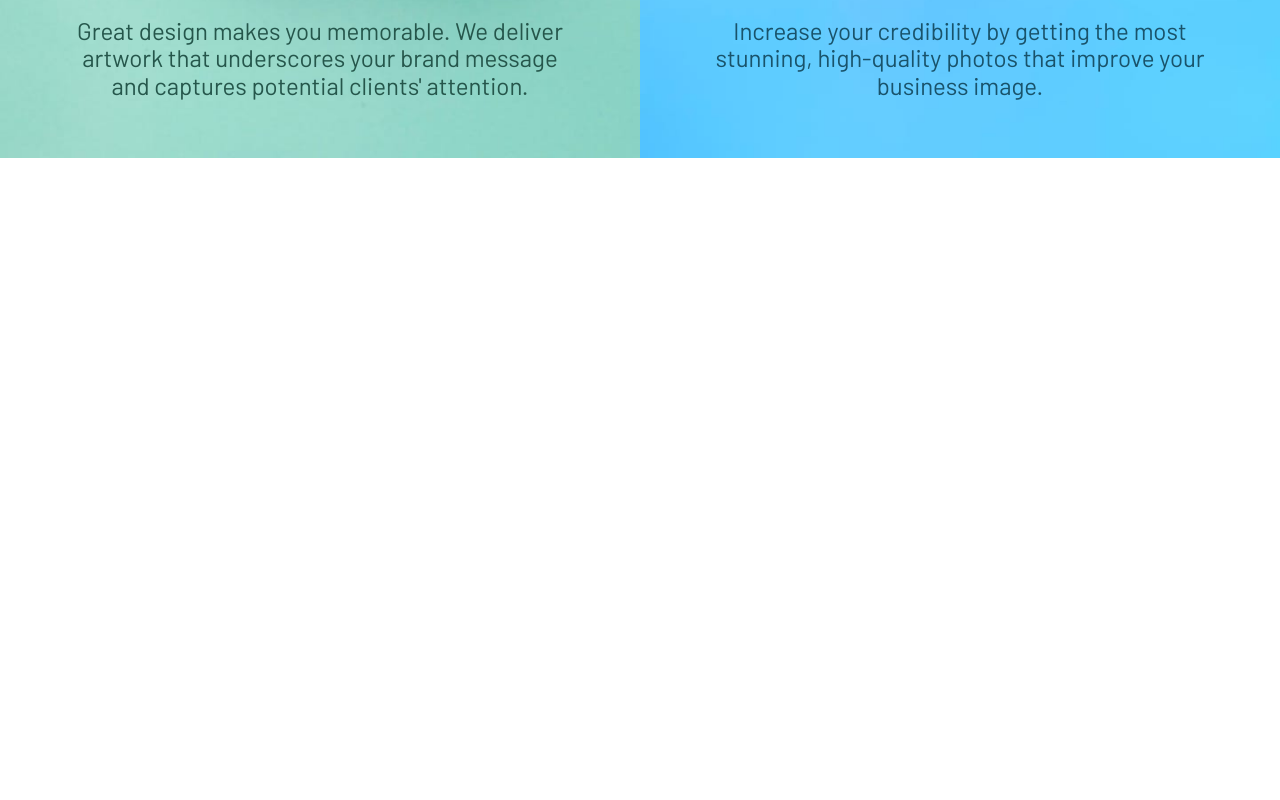
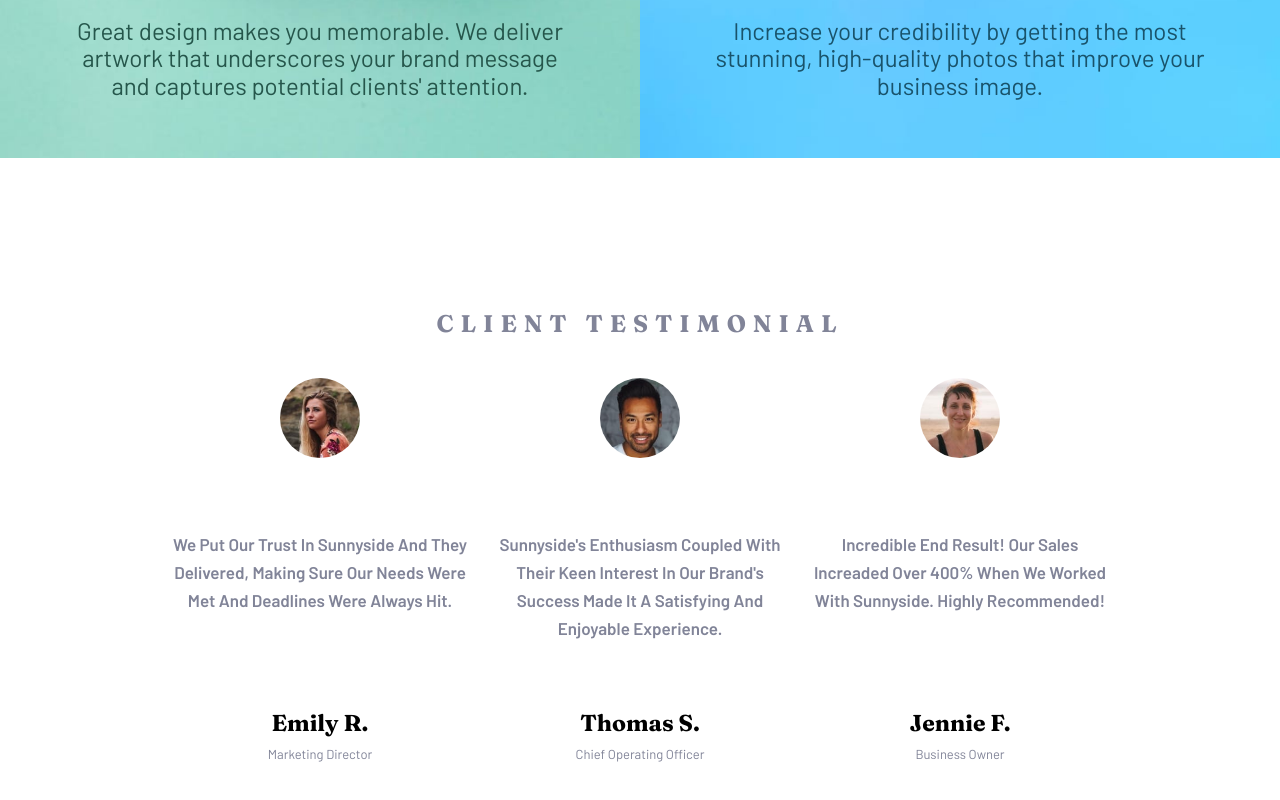
Before and after one commit to Fernando-uif/Sunnyside-agency-landing-page, a React (Vite) app: page / in a window 1280 px wide. Shown: the part 2161-2961 px from the top of the page. Before the commit the page ends 2321 px from the top, so only its background shows below. Built offline with nearby package versions, Linux system fonts and the light colour scheme.

Commit message:
Add the testimonial section

```diff
--- a/src/App.jsx
+++ b/src/App.jsx
@@ -1,4 +1,5 @@
 import { NavBar, Header, Content } from "./components/Index";
+import { Testimonial } from "./components/Testimonial";
 
 const App = () => {
   return (
@@ -6,7 +7,7 @@
       <NavBar />
       <Header />
       <Content/>
-
+      <Testimonial/>
     </>
   );
 };
--- /dev/null
+++ b/src/components/Testimonial.jsx
@@ -0,0 +1,56 @@
+import React from "react";
+import { getImageUrl } from "../helpers/getImage";
+import "../sass/layout/testimonial.scss";
+export const Testimonial = () => {
+  return (
+    <>
+      <div className="testimonial">
+        <div className="testimonial__title">client testimonial</div>
+        <div className="testimonial__container">
+          <div className="testimonial__card">
+            <div className="testimonial__img">
+              <img
+                src={getImageUrl("people/image-emily.jpg")}
+                alt="image-emily.jpg"
+              />
+            </div>
+            <div className="testimonial__description">
+              we put our trust in Sunnyside and they delivered, making sure our
+              needs were met and deadlines were always hit.
+            </div>
+            <div className="testimonial__name">emily r.</div>
+            <div className="testimonial__role">marketing director</div>
+          </div>
+          <div className="testimonial__card">
+            <div className="testimonial__img">
+              <img
+                src={getImageUrl("people/image-thomas.jpg")}
+                alt="image-thomas.jpg"
+              />
+            </div>
+            <div className="testimonial__description">
+              Sunnyside's enthusiasm coupled with their keen interest in our
+              brand's success made it a satisfying and enjoyable experience.
+            </div>
+            <div className="testimonial__name">thomas S.</div>
+            <div className="testimonial__role">chief operating officer</div>
+          </div>
+          <div className="testimonial__card">
+            <div className="testimonial__img">
+              <img
+                src={getImageUrl("people/image-jennie.jpg")}
+                alt="image-jennie.jpg"
+              />
+            </div>
+            <div className="testimonial__description">
+              Incredible end result! Our sales increaded over 400% when we
+              worked with Sunnyside. Highly recommended!
+            </div>
+            <div className="testimonial__name">jennie f.</div>
+            <div className="testimonial__role">business owner</div>
+          </div>
+        </div>
+      </div>
+    </>
+  );
+};
--- /dev/null
+++ b/src/sass/layout/testimonial.scss
@@ -0,0 +1,72 @@
+@import '../abstract/variables.scss';
+
+.testimonial {
+    padding: 15rem;
+
+    &__container {
+
+        display: flex;
+        align-items: center;
+        justify-content: center;
+        margin-top: 4rem;
+        gap: 2rem;
+    }
+
+    &__img {
+        text-align: center;
+        margin-bottom: 7rem;
+
+        & img {
+            border-radius: 50%;
+            width: 8rem;
+        }
+    }
+
+    &__name,
+    &__role {
+        text-align: center;
+    }
+
+    &__name {
+        font-weight: 800;
+        font-family: $FontFamily2;
+        font-size: 2.3rem;
+        margin-bottom: 1rem;
+        text-transform: capitalize;
+
+    }
+
+    &__role {
+        font-size: 1.3rem;
+        color: $DarkGrayishBlue;
+        text-transform: capitalize;
+    }
+
+    &__description {
+        color: $DarkGrayishBlue;
+        font-size: 1.7rem;
+        text-transform: capitalize;
+        text-align: center;
+        font-weight: 600;
+        line-height: 2.8rem;
+        margin-bottom: 7rem;
+        height: 11rem;
+    }
+
+    &__title {
+        font-size: 2.4rem;
+        letter-spacing: .7rem;
+        margin-bottom: 2rem;
+        color: $DarkGrayishBlue;
+        text-transform: uppercase;
+        font-weight: 800;
+        font-family: $FontFamily2;
+        text-align: center;
+    }
+
+    &__card {
+        width: 30rem;
+
+        align-self: flex-start;
+    }
+}
```
